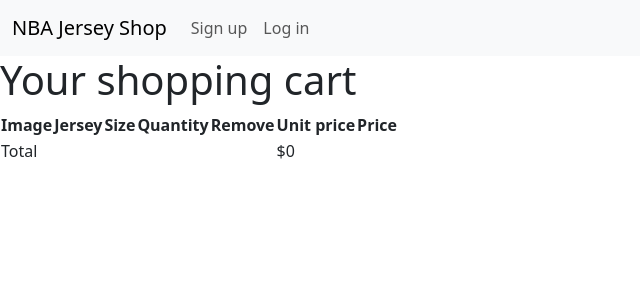
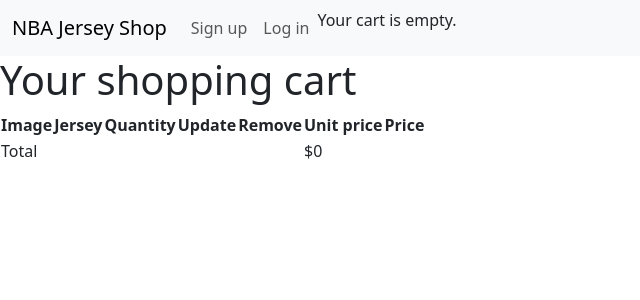
Before and after one commit to FilFib/NBAjerseyShop, a Django app: page /cart/ in a window 1280 px wide. Shown: the top 300 px of the page, without its empty margins (0-640 px from the left). Run offline with Django 4.2, Linux system fonts and the light colour scheme.

Commit message:
cart2/fetured/continuation of the cart implementation

```diff
--- a/NBAjesrseyShop/baseTemplates/base.html
+++ b/NBAjesrseyShop/baseTemplates/base.html
@@ -32,6 +32,19 @@
                     </li>
                     {% endif %}
                     </li>
+                    <li class="nav-item">
+                        {% with total_items=cart|length %}
+                          {% if total_items > 0 %}
+                            Your cart:
+                            <a class="nav-link" href="{% url 'cart:cart_detail' %}">
+                              {{ total_items }} item{{ total_items|pluralize }},
+                              ${{ cart.get_total_price }}
+                            </a>
+                          {% elif not order %}
+                            Your cart is empty.
+                          {% endif %}
+                        {% endwith %}
+                    </li>
                 </ul>
             </div>
         </div>
--- a/NBAjesrseyShop/cart/cart.py
+++ b/NBAjesrseyShop/cart/cart.py
@@ -1,6 +1,6 @@
 from decimal import Decimal
 from django.conf import settings
-from shop.models import ProductVariant
+from shop.models import Product
 
 class Cart:
     def __init__(self, request):
@@ -11,11 +11,11 @@
         self.cart = cart
 
     def __iter__(self):
-        product_variant_ids = self.cart.keys()
-        products_variants = ProductVariant.objects.filter(id__in=product_variant_ids)
+        product_ids = self.cart.keys()
+        products = Product.objects.filter(id__in=product_ids)
         cart = self.cart.copy()
-        for product_variant in products_variants:
-            cart[str(product_variant.id)]['product_variant'] = product_variant
+        for product in products:
+            cart[str(product.id)]['product'] = product
         for item in cart.values():
             item['price'] = Decimal(item['price'])
             item['total_price'] = item['price'] * item['quantity']
@@ -24,25 +24,24 @@
     def __len__(self):
         return sum(item['quantity'] for item in self.cart.values())
 
-    def add(self, product_variant, quantity=1, override_quantity=False):
-        product_variant_id = str(product_variant.id)
-        if product_variant_id not in self.cart:
-            product = product_variant.product_id
-            self.cart[product_variant_id] = {'quantity': 0,
-                                     'price': str(product.price)}
+    def add(self, product, quantity=1, override_quantity=False):
+        product_id = str(product.id)
+        if product_id not in self.cart:
+                self.cart[product_id] = {'quantity': 0,
+                                        'price': str(product.price)}
         if override_quantity:
-            self.cart[product_variant_id]['quantity'] = quantity
+            self.cart[product_id]['quantity'] = quantity
         else:
-            self.cart[product_variant_id]['quantity'] += quantity
+            self.cart[product_id]['quantity'] += quantity
         self.save()
 
     def save(self):
         self.session.modified = True
 
-    def remove(self, product_variant):
-        product_variant_id = str(product_variant.id)
-        if product_variant_id in self.cart:
-            del self.cart[product_variant_id]
+    def remove(self, product):
+        product_id = str(product.id)
+        if product_id in self.cart:
+            del self.cart[product_id]
             self.save()
 
     def clear(self):
--- a/NBAjesrseyShop/cart/forms.py
+++ b/NBAjesrseyShop/cart/forms.py
@@ -12,13 +12,14 @@
     override = forms.BooleanField(required=False,
                                   initial=False,
                                   widget=forms.HiddenInput)
-    size = forms.ChoiceField(choices=[])
+
+    # size = forms.ChoiceField(choices=[])
     # product_variant_id = forms.IntegerField(widget=forms.HiddenInput(), required=False)
 
-    def __init__(self, product_variants, *args, **kwargs):
-        super(CartAddProductForm, self).__init__(*args, **kwargs)
-        size_choices = [(variant.size, variant.size) for variant in product_variants]
-        self.fields['size'].choices = size_choices
+    # def __init__(self, product_variants, *args, **kwargs):
+    #     super(CartAddProductForm, self).__init__(*args, **kwargs)
+    #     size_choices = [(variant.size, variant.size) for variant in product_variants]
+    #     self.fields['size'].choices = size_choices
 
 #  def __init__(self, product_id, *args, **kwargs):
 #         super(CartAddProductForm, self).__init__(*args, **kwargs)
--- a/NBAjesrseyShop/cart/templates/cart/detail.html
+++ b/NBAjesrseyShop/cart/templates/cart/detail.html
@@ -12,8 +12,8 @@
       <tr>
         <th>Image</th>
         <th>Jersey</th>
-        <th>Size</th>
         <th>Quantity</th>
+        <th>Update</th>
         <th>Remove</th>
         <th>Unit price</th>
         <th>Price</th>
@@ -21,15 +21,16 @@
     </thead>
     <tbody>
       {% for item in cart %}
-            <td style="width: 20rem;">
+      {% with product=item.product %}
+      <tr>
+            <td>
               <a>
-                <img src={{ product.image.url }}>
+                <img src={{ product.image.url }} style="width: 5rem;">
               </a>
             </td>
-            <td>{{ item.product }}</td>
-            <td>{{ item.product_variant.size }}</td>
+            <td>{{ product.product_name }}</td>
             <td>
-              <form action="{% url "cart:cart_add" product.id %}" method="post">
+              <form action="{% url 'cart:cart_add' product.id %}" method="post">
                 {{ item.update_quantity_form.quantity }}
                 {{ item.update_quantity_form.override }}
                 <input type="submit" value="Update">
@@ -37,7 +38,7 @@
               </form>
             </td>
             <td>
-              <form action="{% url "cart:cart_remove" product.id %}" method="post">
+              <form action="{% url 'cart:cart_remove' product.id %}" method="post">
                 <input type="submit" value="Remove">
                 {% csrf_token %}
               </form>
@@ -45,6 +46,7 @@
             <td class="num">${{ item.product.price }}</td>
             <td class="num">${{ item.total_price }}</td>
           </tr>
+          {% endwith %}
       {% endfor %}
       <tr class="total">
         <td>Total</td>
--- a/NBAjesrseyShop/cart/urls.py
+++ b/NBAjesrseyShop/cart/urls.py
@@ -5,7 +5,7 @@
 
 urlpatterns = [
     path('', views.cart_detail, name='cart_detail'),
-    path('add/<int:product_variant_id>/', views.cart_add, name='cart_add'),
-    path('remove/<int:product_variant_id>/', views.cart_remove,
+    path('add/<int:product_id>/', views.cart_add, name='cart_add'),
+    path('remove/<int:product_id>/', views.cart_remove,
                                      name='cart_remove'),
 ]
--- a/NBAjesrseyShop/cart/views.py
+++ b/NBAjesrseyShop/cart/views.py
@@ -1,51 +1,29 @@
 from django.shortcuts import render, redirect, get_object_or_404
 from django.views.decorators.http import require_POST
-from shop.models import ProductVariant, Product
+from shop.models import Product
 from .cart import Cart
 from .forms import CartAddProductForm
 
 
 
 @require_POST
-def cart_add(request):
+def cart_add(request, product_id):
     cart = Cart(request)
+    product = get_object_or_404(Product, id=product_id)
     form = CartAddProductForm(request.POST)
-    product_variant_id = request.POST.get('product_variant_id') or request.session.get('product_variant_id')
-    if product_variant_id:
-        form.cleaned_data['product_variant_id'] = product_variant_id
-
     if form.is_valid():
         cd = form.cleaned_data
-        cart.add(
-            product_variant_id=cd.get('product_variant_id'),
-            quantity=cd['quantity'],
-            override_quantity=cd['override']
-        )
-        request.session.pop('product_variant_id', None)
-
+        cart.add(product=product,
+                 quantity=cd['quantity'],
+                 override_quantity=cd['override'])
     return redirect('cart:cart_detail')
 
 
-
-
-# def cart_add(request, product_variant_id):
-#     cart = Cart(request)
-#     product_variant = get_object_or_404(ProductVariant, id=product_variant_id)
-#     product = get_object_or_404(Product, id=product_variant.product_id)
-#     form = CartAddProductForm(request.POST)
-#     if form.is_valid():
-#         cd = form.cleaned_data
-#         cart.add(product_variant=product_variant,
-#                  product = product,
-#                  quantity=cd['quantity'],
-#                  override_quantity=cd['override'])
-#     return redirect('cart:cart_detail')
-
 @require_POST
-def cart_remove(request, product_variant_id):
+def cart_remove(request, product_id):
     cart = Cart(request)
-    product_variant = get_object_or_404(ProductVariant, id=product_variant_id)
-    cart.remove(product_variant)
+    product= get_object_or_404(Product, id=product_id)
+    cart.remove(product)
     return redirect('cart:cart_detail')
 
 
@@ -56,3 +34,12 @@
                             'quantity': item['quantity'],
                             'override': True})
     return render(request, 'cart/detail.html', {'cart': cart})
+
+# def cart_detail(request):
+#     cart = Cart(request)
+#     for item in cart:
+#         item['update_quantity_form'] = CartAddProductForm(initial={
+#                             # 'size': item['size'],
+#                             'quantity': item['quantity'],
+#                             'override': True})
+#     return render(request, 'cart/detail.html', {'cart': cart})
--- a/NBAjesrseyShop/shop/templates/detail_product.html
+++ b/NBAjesrseyShop/shop/templates/detail_product.html
@@ -12,7 +12,7 @@
     </p>
     <p>Price: {{ product.price }}</p>
 
-    <formaction="{% url "cart:cart_add" product.id %}" method="post">
+    <form action="{% url 'cart:cart_add' product.id %}" method="post">
         {{ cart_product_form }}
         {% csrf_token %}
         <input type="submit" value="Add to cart">
--- a/NBAjesrseyShop/shop/views.py
+++ b/NBAjesrseyShop/shop/views.py
@@ -45,8 +45,9 @@
         product = Product.objects.get(pk=pk)
         player= product.nba_player
         team = product.team_id
-        product_variants = ProductVariant.objects.filter(product_id=pk)
-        cart_product_form = CartAddProductForm(product_variants)
+        # product_variants = ProductVariant.objects.filter(product_id=pk)
+        # cart_product_form = CartAddProductForm(product_variants)
+        cart_product_form = CartAddProductForm()
 
         context = {
                 'product': product,
```
